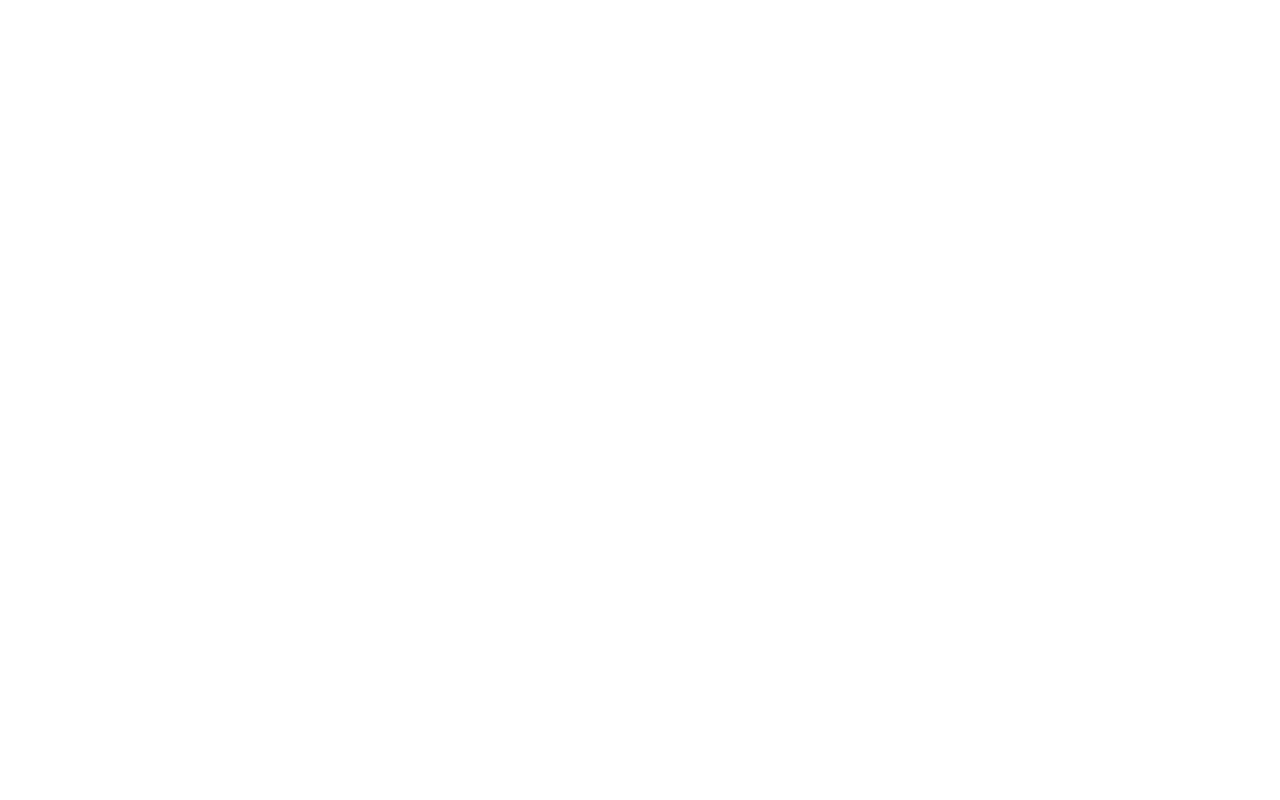
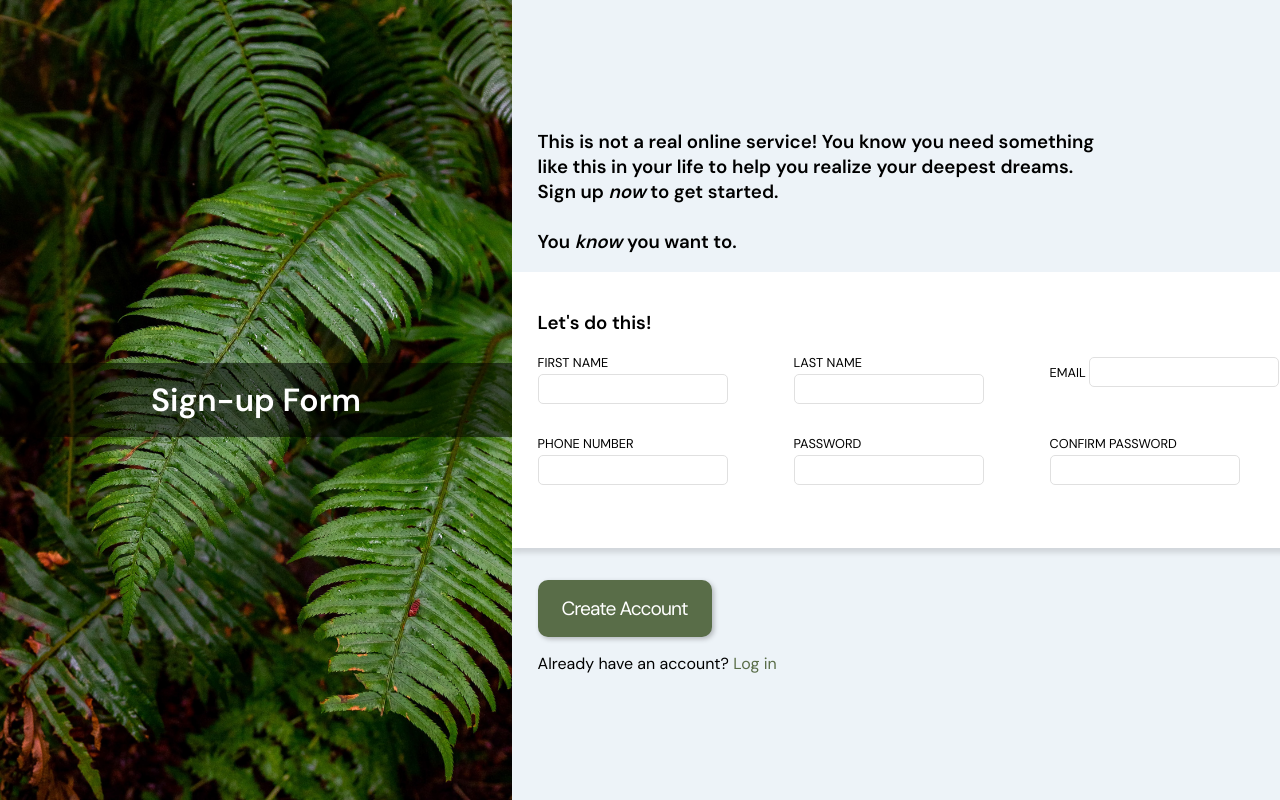
Before and after one commit to whoiswavy/sign-up-form, a plain HTML site: page index.html in a window 1280 px wide. Drawn offline with Linux system fonts and the light colour scheme.

Commit message:
Created UI

```diff
--- a/index.html
+++ b/index.html
@@ -3,8 +3,118 @@
   <head>
     <meta charset="UTF-8" />
     <meta name="viewport" content="width=device-width, initial-scale=1.0" />
+
+    <link rel="preconnect" href="https://fonts.googleapis.com" />
+    <link rel="preconnect" href="https://fonts.gstatic.com" crossorigin />
+    <link
+      href="https://fonts.googleapis.com/css2?family=DM+Sans:wght@300;400;500;600&display=swap"
+      rel="stylesheet"
+    />
+
     <link rel="stylesheet" href="style.css" />
     <title>Sign Up form</title>
   </head>
-  <body></body>
+  <body>
+    <div class="main">
+      <div class="side-hero">
+        <div>
+          <h1>Sign-up Form</h1>
+        </div>
+      </div>
+
+      <div class="form-section">
+        <div class="header">
+          <h3>
+            This is not a real online service! You know you need something
+            <br />like this in your life to help you realize your deepest
+            dreams. <br />Sign up <em>now</em> to get started. <br />
+            <br />You <em>know</em> you want to.
+          </h3>
+        </div>
+
+        <div>
+          <div class="input-section">
+            <h3>Let's do this!</h3>
+
+            <form id="my-form">
+              <label for="firstname"
+                >FIRST NAME
+                <input
+                  type="text"
+                  id="first-name"
+                  name="first-name"
+                  required=""
+                />
+                <div id="first-name-error" class="error"></div>
+              </label>
+
+              <label for="last-name"
+                >LAST NAME
+                <input type="text" id="last-name" name="lastname" required="" />
+                <div id="last-name-error" class="error"></div>
+              </label>
+
+              <label for="user_email">
+                EMAIL
+                <input
+                  type="email"
+                  id="user_email"
+                  name="user_email"
+                  required
+                />
+                <div id="email-error" class="error"></div>
+              </label>
+
+              <label for="phone-number"
+                >PHONE NUMBER
+                <input
+                  type="tel"
+                  id="phone-number"
+                  name="phone-number"
+                  required=""
+                  pattern="[0-9]{10}"
+                />
+                <div id="tel-error" class="error"></div>
+              </label>
+
+              <label for="password"
+                >PASSWORD
+                <input
+                  type="password"
+                  id="password"
+                  name="password"
+                  required=""
+                  pattern="(?=.*\d)(?=.*[a-z])(?=.*[A-Z]).{8,}"
+                />
+                <div id="password-error" class="error"></div>
+              </label>
+
+              <label for="passwordC"
+                >CONFIRM PASSWORD
+                <input
+                  type="password"
+                  id="passwordC"
+                  name="passwordC"
+                  required=""
+                  pattern="(?=.*\d)(?=.*[a-z])(?=.*[A-Z]).{8,}"
+                />
+                <div id="passwordC-error" class="error"></div>
+              </label>
+            </form>
+          </div>
+
+          <div class="submit-section">
+            <div>
+              <button type="submit" form="my-form">Create Account</button>
+
+              <p>
+                Already have an account?
+                <a href="">Log in</a>
+              </p>
+            </div>
+          </div>
+        </div>
+      </div>
+    </div>
+  </body>
 </html>
--- a/style.css
+++ b/style.css
@@ -0,0 +1,122 @@
+* {
+    font-family: 'DM Sans', sans-serif !important;
+}
+
+html, body {
+    width: 100%;
+    height: 100%;
+    margin: 0px;
+    padding: 0px;
+    overflow-x: hidden;
+  }
+
+body {
+    display: inline-flex;
+    background-color: rgb(237, 243, 248);
+}
+
+.main{
+    display: flex;
+    justify-content: center;
+    width:100vw;
+  }
+
+.side-hero {
+    flex-grow: 1;
+    position: relative;
+    width: 60vw;
+    min-width: 345px;
+    height: 100vh;
+    background: url(trees.jpeg);
+    background-size: cover;
+    display: flex;
+    justify-content: center;
+    align-items: center;
+    color: white;
+}
+
+.side-hero div {
+    width: 100%;
+    background-color: rgba(0, 0, 0, 0.527);
+    line-height: 2rem;
+    padding: 0px 2vw;
+    display: flex;
+    justify-content: center;
+    align-items: center;
+}
+
+div {
+    display: block;
+}
+
+.form-section {
+    display: flex;
+    width: 60vw;
+    flex-direction: column;
+    justify-content: center;
+    align-items: start;
+    flex-grow: 2;
+    background-color: rgb(237, 243, 248);
+}
+
+.header, .submit-section {
+    padding: 0px 2vw;
+}
+
+.input-section {
+    display: flex;
+    justify-content: center;
+    flex-direction: column;
+    background-color: white;
+    padding: 1.2rem 2vw 3rem 2vw;
+    box-shadow: 0px 5px 5px rgba(0, 0, 0, 0.123);
+}
+
+form {
+    display: flex;
+    width: 60vw;
+    flex-flow: row wrap;
+    gap: 1rem;
+    font-size: 0.8rem;
+}
+
+label {
+    position: relative;
+    width: 15rem;
+    margin-bottom: 15px;
+}
+
+input {
+    padding: 5px 10px;
+    border-radius: 5px;
+    border: 1px solid rgb(224, 224, 224);
+    font-size: .9rem;
+    margin-top: 3px;
+}
+
+.error {
+    font-family: customFontBold;
+    font-size: .7rem;
+    color: rgb(255, 69, 100);
+    position: absolute;
+}
+
+.submit-section {
+    margin-top: 2rem;
+}
+
+button[type='submit'] {
+    padding: 1rem 1.5rem;
+    font-size: 1.2rem;
+    background-color: #596D48;
+    border: none;
+    border-radius: 10px;
+    color: white;
+    letter-spacing: -1px;
+    box-shadow: 2px 2px 5px rgba(0, 0, 0, 0.253);
+}
+
+a {
+    text-decoration: none;
+    color: #596D48
+}
```
